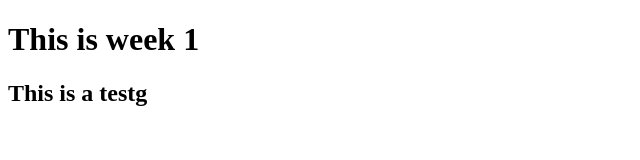
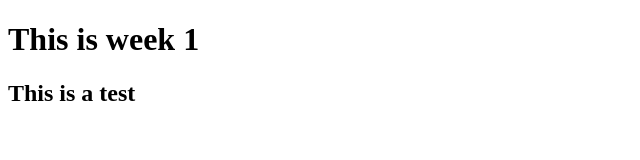
Before and after one commit to tifferderer/week1, a plain HTML site: page index.html in a window 1280 px wide. Shown: the full height of the page, 0-640 px from the left. Drawn offline with Linux system fonts and the light colour scheme.

Commit message:
Subheader edited

```diff
--- a/index.html
+++ b/index.html
@@ -6,6 +6,6 @@
 </head>
 <body>
     <h1>This is week 1</h1>
-    <h2>This is a testg</h2>
+    <h2>This is a test</h2>
 </body>
 </html>
```
